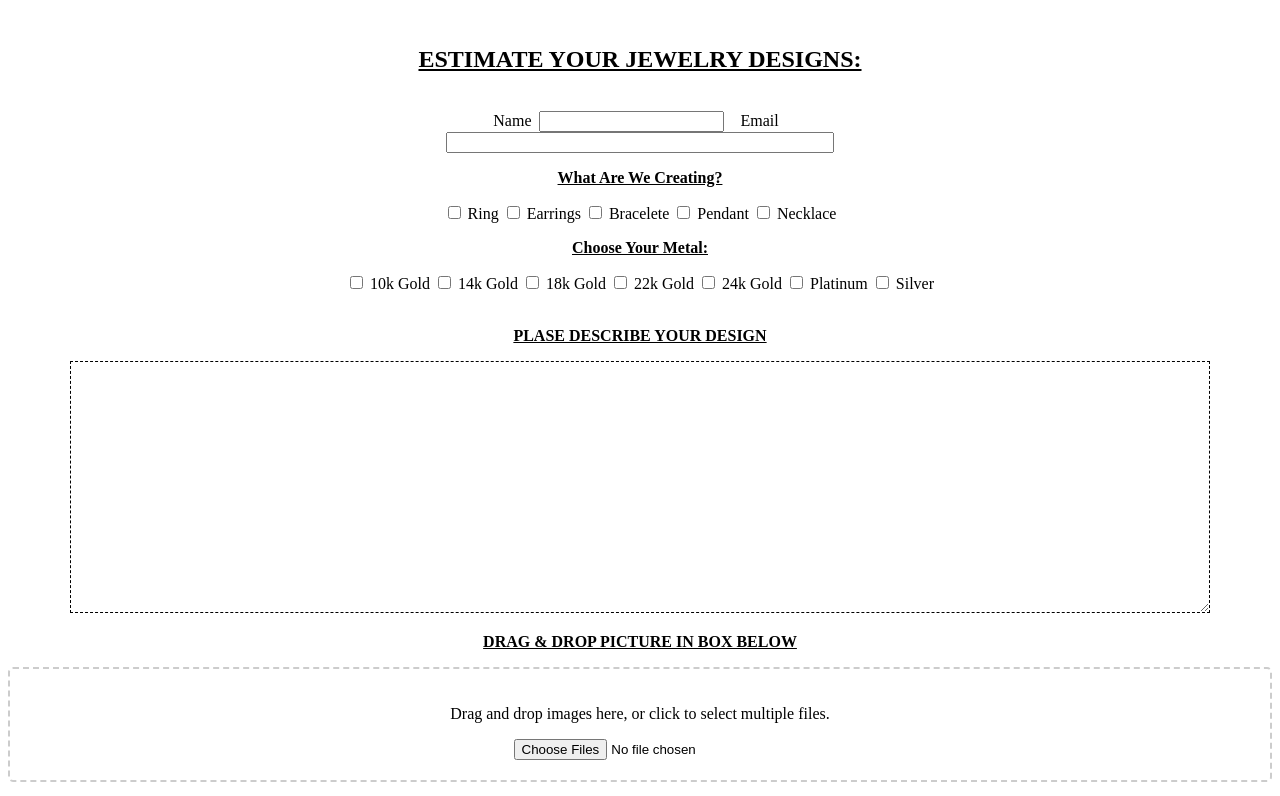
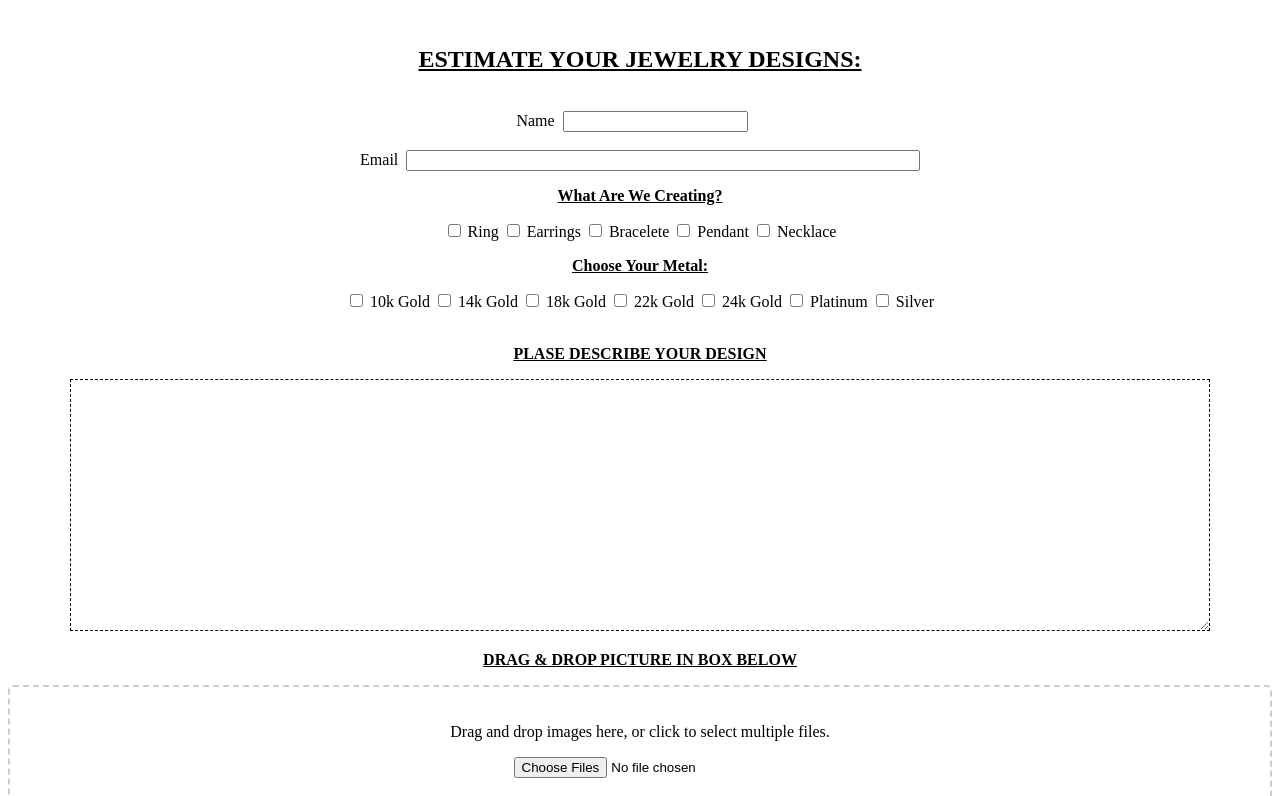
Before and after one commit to knightocto/bitgold, a plain HTML site: page index.html in a window 1280 px wide. Shown: the top 796 px of the page. Drawn offline with nearby package versions, Linux system fonts and the light colour scheme.

Commit message:
Update index.html

```diff
--- a/index.html
+++ b/index.html
@@ -14,7 +14,7 @@
 <p><b><H2><u>ESTIMATE YOUR JEWELRY DESIGNS:</u></H2></b></p>
 <br>
 
-Name&ensp;<input type="Name">&ensp;&ensp;Email&ensp;<br><input type="email" style="width:30%;"><BR>
+Name&ensp;<input type="Name">&ensp;&ensp;<br><br>Email&ensp;<input type="email" style="width:40%;"><BR>
 
 <p><b><u>What Are We Creating?</U></b></p>
 
```
